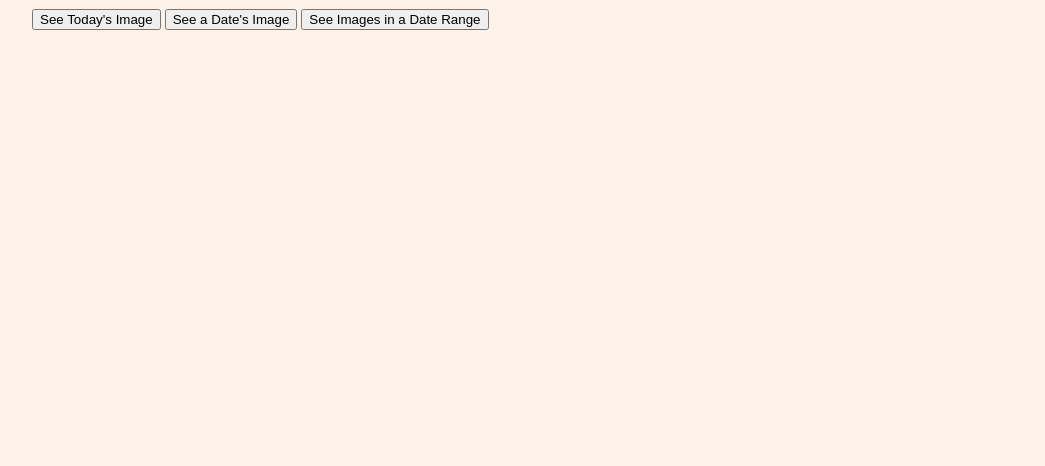
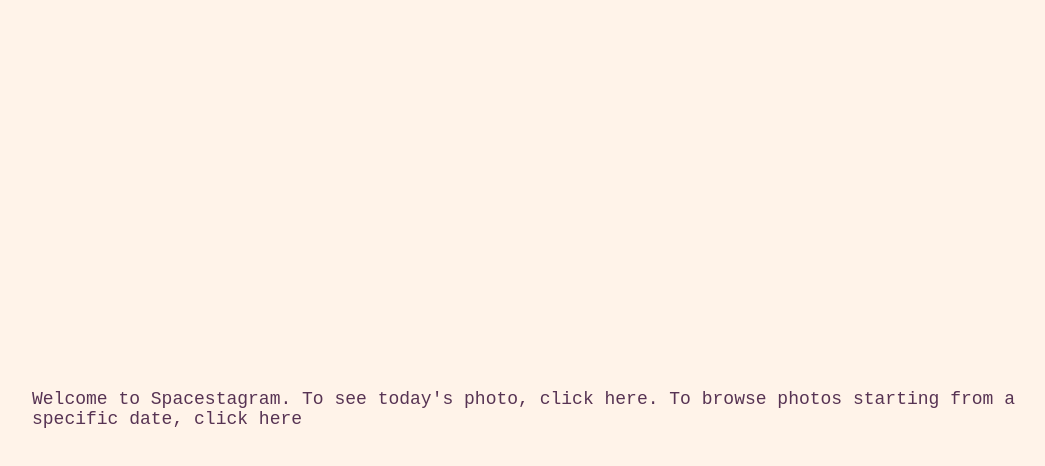
Before and after one commit to aemara/shopify-challenge, a plain HTML site: page index.html in a window 1280 px wide. Shown: the part 54-520 px from the top of the page, without its empty margins (96-1141 px from the left). Drawn offline with Linux system fonts and the light colour scheme; a web font is replaced by a local one.

Commit message:
Add files via upload

```diff
--- a/index.html
+++ b/index.html
@@ -15,18 +15,12 @@
         <p class="subtitle">Image-sharing from the final frontier</p>
     </header>
 
-    <main class="container">
-        <button class="today-image-btn">See Today's Image</button>
-        <button class="date-image-btn">See a Date's Image</button>
-        <button class="daterange-image-btn">See Images in a Date Range</button>
-        <!-- <div class="image">
-            <img>
-            <div class="image-info">
-                <h2 class="image-title"></h2>
-                <p class="image-date"></p>
-                <p class="image-description"></p>
-            </div>
-        </div> -->
+    <main class="home container">
+
+        <p class="welcome-message">Welcome to Spacestagram. To see today's photo,
+             click <span class="today-image-btn">here</span>.
+             To browse photos starting from a specific date,
+              click <span class="daterange-image-btn">here</span></p>
     </main>
 
     <script src="index.js"></script>
```
